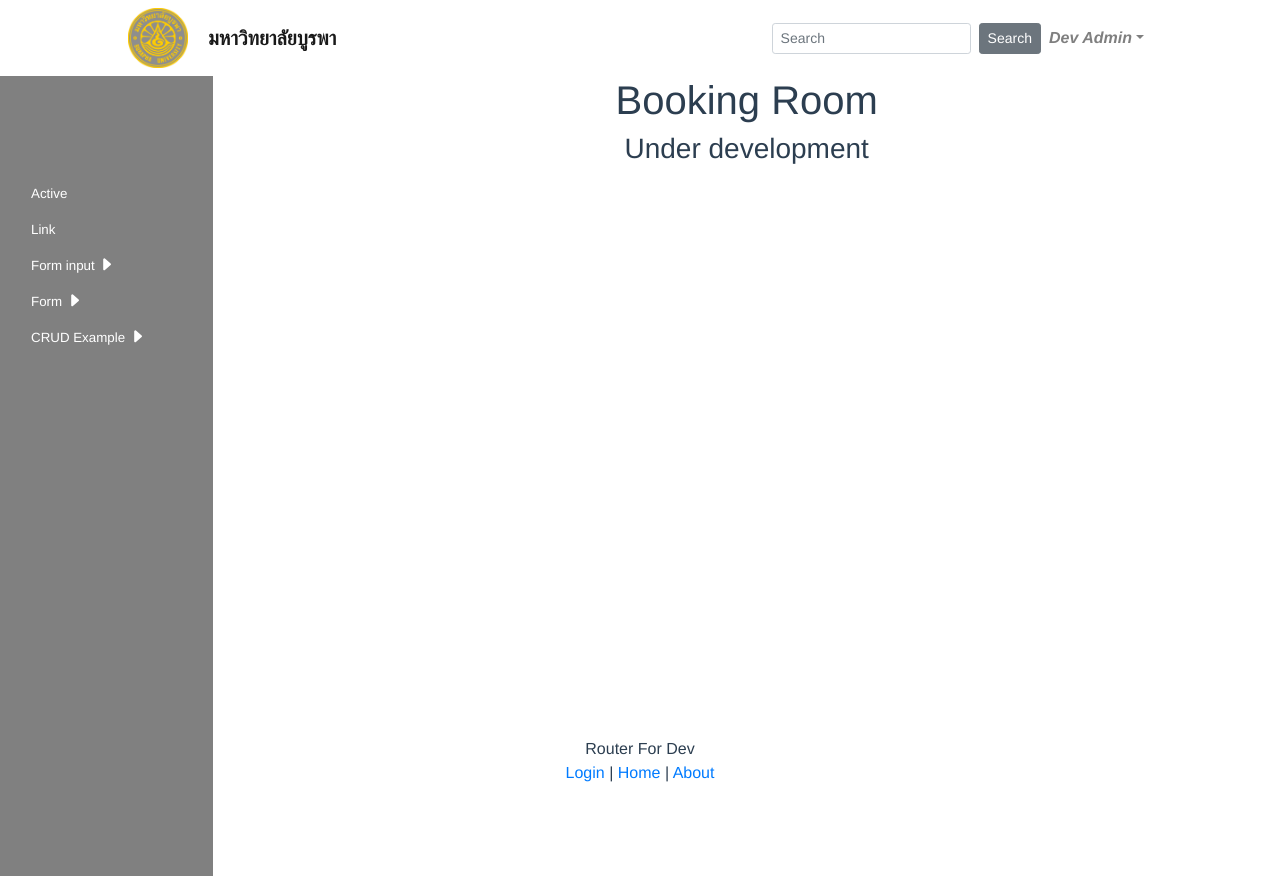
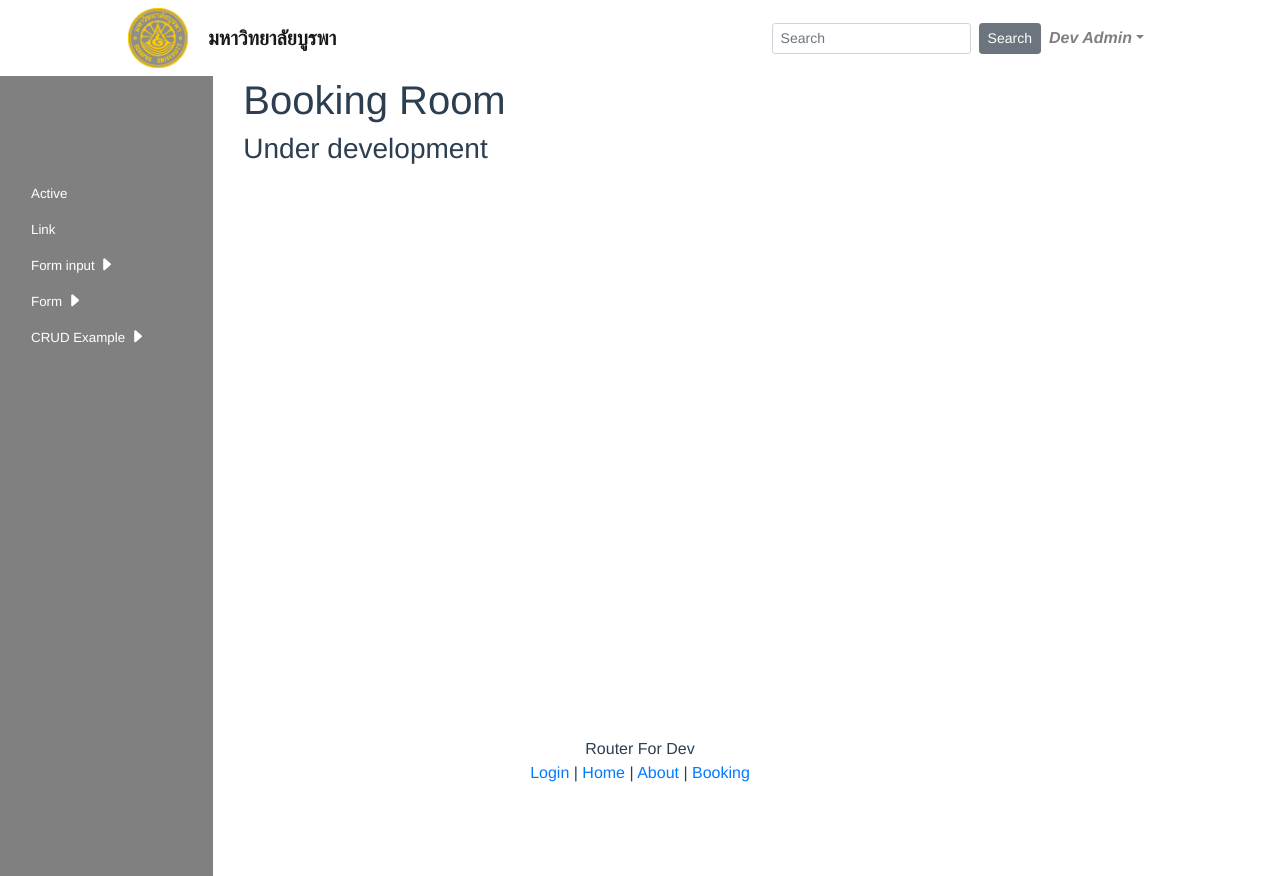
Before and after one commit to SaikaOsphere/bookingroom_frontend, a Vue app: page /about in a window 1280 px wide. Built offline with nearby package versions, Linux system fonts and the light colour scheme.

Commit message:
Move navbar to Appvue.

```diff
--- a/src/App.vue
+++ b/src/App.vue
@@ -1,23 +1,42 @@
 <template>
   <div id="app">
+    <NavBar />
+    <b-container fluid>
+      <b-row>
+        <b-col cols="2" class="app-menu min-vh-100"><MenuBar /></b-col>
+        <b-col cols="10">
+          <b-container>
+            <b-row class="text-justify">
+              <b-col><router-view /></b-col>
+            </b-row>
+          </b-container>
+        </b-col>
+      </b-row>
+    </b-container>
     <div class="bottom" v-if="dev">
       <div>Router For Dev</div>
       <div>
         <router-link to="/">Login</router-link> |
         <router-link to="/home">Home</router-link> |
-        <router-link to="/about">About</router-link>
+        <router-link to="/about">About</router-link> |
+        <router-link to="/booking">Booking</router-link>
       </div>
     </div>
-    <router-view />
   </div>
 </template>
 
 <script>
+import NavBar from '@/components/HeaderBar.vue'
+import MenuBar from '@/components/MenuBar.vue'
 export default {
   data () {
     return {
       dev: true
     }
+  },
+  components: {
+    NavBar,
+    MenuBar
   }
 }
 </script>
--- a/src/router/index.js
+++ b/src/router/index.js
@@ -1,7 +1,9 @@
 import Vue from 'vue'
 import VueRouter from 'vue-router'
 import HomeView from '../views/HomeView.vue'
+import About from '../views/AboutView.vue'
 import LoginView from '../views/LoginView.vue'
+import BookingRoom from '../views/BookingRoom.vue'
 
 Vue.use(VueRouter)
 
@@ -19,10 +21,12 @@ const routes = [
   {
     path: '/about',
     name: 'about',
-    // route level code-splitting
-    // this generates a separate chunk (about.[hash].js) for this route
-    // which is lazy-loaded when the route is visited.
-    component: () => import(/* webpackChunkName: "about" */ '../views/AboutView.vue')
+    component: About
+  },
+  {
+    path: '/booking',
+    name: 'booking',
+    component: BookingRoom
   }
 ]
 
--- a/src/views/AboutView.vue
+++ b/src/views/AboutView.vue
@@ -1,32 +1,10 @@
 <template>
   <div class="about">
-    <NavBar />
-    <b-container fluid>
-      <b-row>
-        <b-col cols="2" class="app-menu min-vh-100">
-          <MenuBar />
-        </b-col>
-        <b-col>
-          <b-container>
-            <h1>Booking Room</h1>
-            <h3>Under development</h3>
-          </b-container>
-        </b-col>
-      </b-row>
-    </b-container>
+    <h1>Booking Room</h1>
+    <h3>Under development</h3>
   </div>
 </template>
 
 <script>
-// @ is an alias to /src
-import NavBar from '@/components/HeaderBar.vue'
-import MenuBar from '@/components/MenuBar.vue'
-
-export default {
-  name: 'HomeView',
-  components: {
-    NavBar,
-    MenuBar
-  }
-}
+export default {}
 </script>
--- /dev/null
+++ b/src/views/BookingRoom.vue
@@ -0,0 +1,9 @@
+<template>
+  <div class="booking">
+    <b-col>Booking Room</b-col>
+  </div>
+</template>
+<script>
+export default {}
+</script>
+<style></style>
--- a/src/views/HomeView.vue
+++ b/src/views/HomeView.vue
@@ -1,42 +1,18 @@
 <template>
   <div class="home">
-    <NavBar />
-    <b-container fluid>
-      <!-- <b-row>
-        <NavBar />
-      </b-row> -->
-      <b-row>
-        <b-col cols="2" class="app-menu min-vh-100"><MenuBar /></b-col>
-        <b-col cols="10">
-          <b-container>
-            <!-- <b-row>
-              <b-col> </b-col>
-            </b-row> -->
-            <b-row class="text-justify">
-              <b-col
-                ><img alt="Vue logo" src="../assets/logo.png" />
-                <HelloWorld msg="Welcome to Your Vue.js App" /><router-view
-              /></b-col>
-            </b-row>
-          </b-container>
-        </b-col>
-      </b-row>
-    </b-container>
+    <img alt="Vue logo" src="../assets/logo.png" />
+    <HelloWorld msg="Welcome to Your Vue.js App" />
   </div>
 </template>
 
 <script>
 // @ is an alias to /src
 import HelloWorld from '@/components/HelloWorld.vue'
-import NavBar from '@/components/HeaderBar.vue'
-import MenuBar from '@/components/MenuBar.vue'
 
 export default {
   name: 'HomeView',
   components: {
-    HelloWorld,
-    NavBar,
-    MenuBar
+    HelloWorld
   }
 }
 </script>
```
